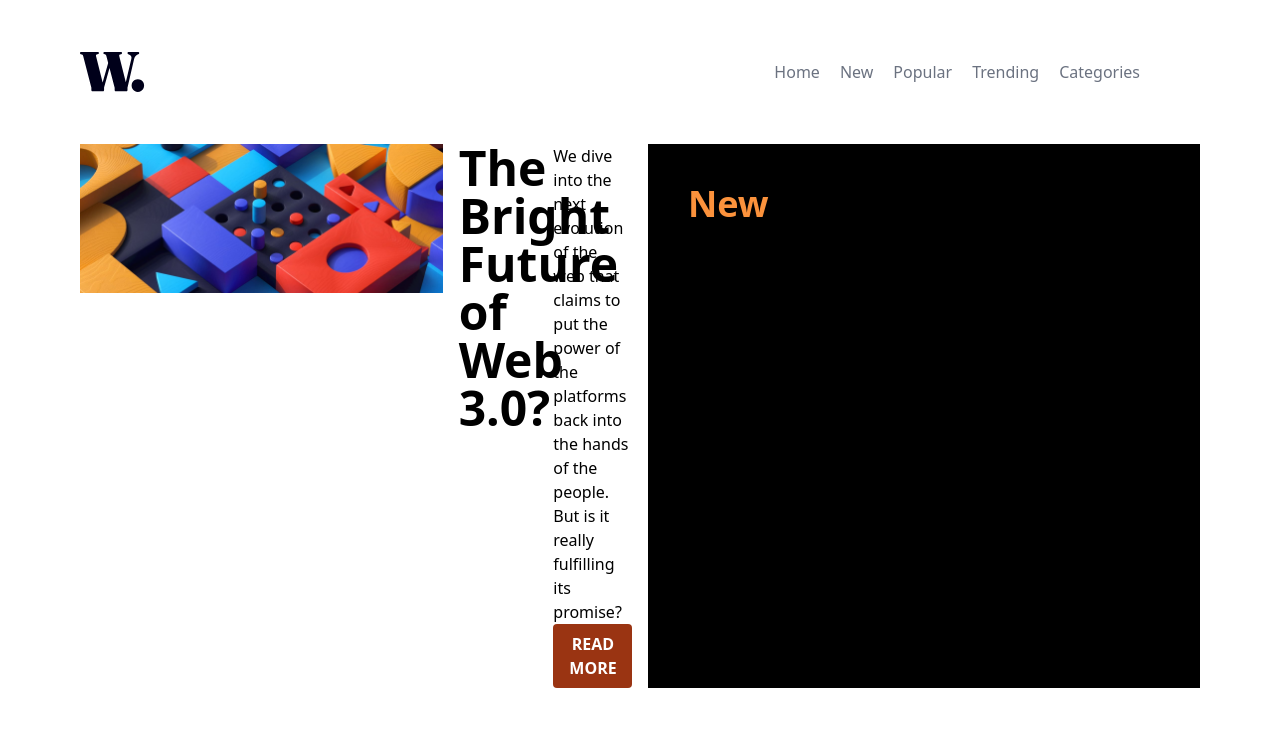
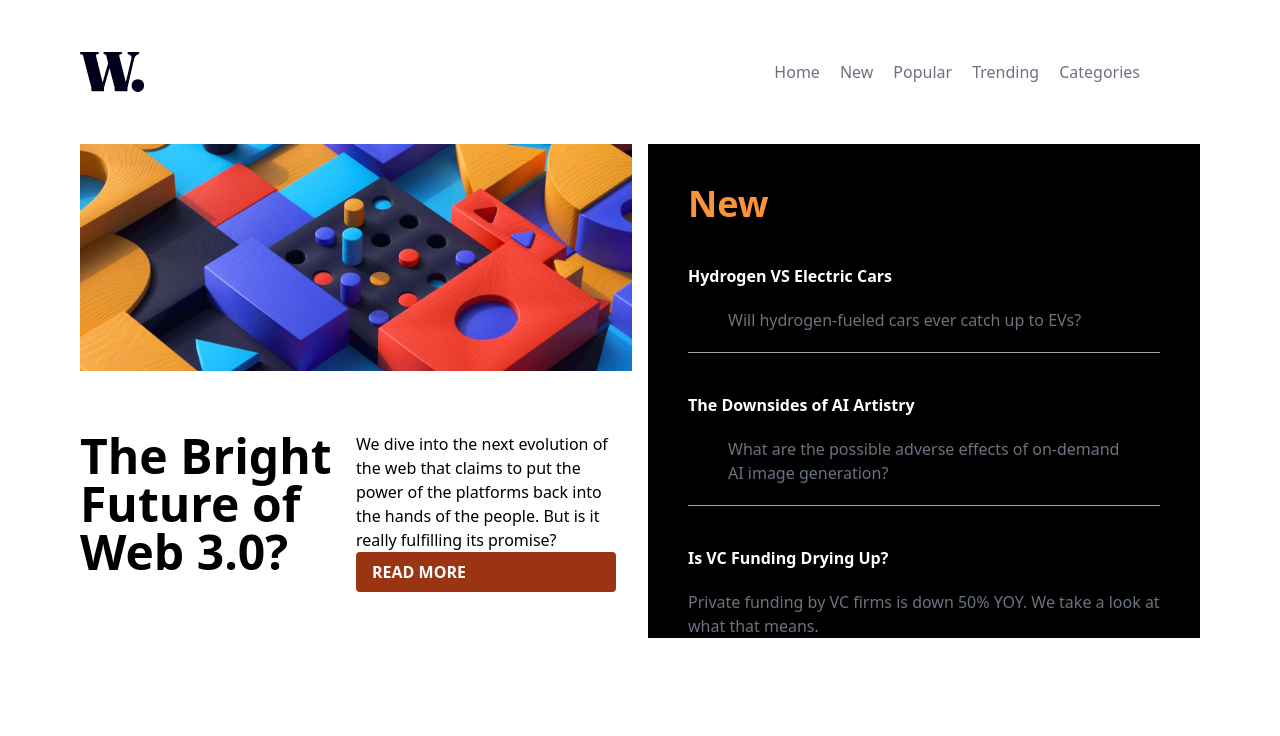
Before and after one commit to lavollmer/news-homepage, a React (Create React App) app: page / in a window 1280 px wide. Shown: the top 736 px of the page. Built offline with nearby package versions, Linux system fonts and the light colour scheme.

Commit message:
styling the newsection paragraph tags

```diff
--- a/src/components/NewSection.jsx
+++ b/src/components/NewSection.jsx
@@ -5,19 +5,19 @@ const NewSection = () => {
     <div className="bg-black">
       <h1 className="font-bold md:text-4xl text-orange-400 px-10 pt-10">New</h1>
       <div>
-        <h2>Hydrogen VS Electric Cars</h2>
-        <p>Will hydrogen-fueled cars ever catch up to EVs?</p>
+        <h2 className="font-bold text-1xl text-white px-10 pt-10">Hydrogen VS Electric Cars</h2>
+        <p className="text-gray-500 text-md px-10 pt-5 border-b border-gray-400 mx-10 pb-5">Will hydrogen-fueled cars ever catch up to EVs?</p>
       </div>
       <div>
-        <h2>The Downsides of AI Artistry</h2>
-        <p>
+        <h2 className="font-bold text-1xl text-white px-10 pt-10">The Downsides of AI Artistry</h2>
+        <p className="text-gray-500 text-md px-10 pt-5 border-b border-gray-400 mx-10 pb-5">
           What are the possible adverse effects of on-demand AI image
           generation?
         </p>
       </div>
       <div>
-        <h2>Is VC Funding Drying Up?</h2>
-        <p>
+        <h2 className="font-bold text-1xl text-white px-10 pt-10">Is VC Funding Drying Up?</h2>
+        <p className="text-gray-500 text-md px-10 pt-5">
           Private funding by VC firms is down 50% YOY. We take a look at what
           that means.
         </p>
--- a/src/components/SplashPage.jsx
+++ b/src/components/SplashPage.jsx
@@ -5,7 +5,7 @@ import SplashImageDesktop from "../assets/images/image-web-3-desktop.jpg"; // Im
 
 const SplashPage = () => {
   return (
-    <div className='grid grid-cols-3 gap-4'>
+    <div className='grid grid-cols-1 gap-4'>
         <img src={SplashImageDesktop} alt="Colorful blocks for splash page desktop" className='col-span-2' />
         <CardInfo className="col-span-1"/>
     </div>
```
